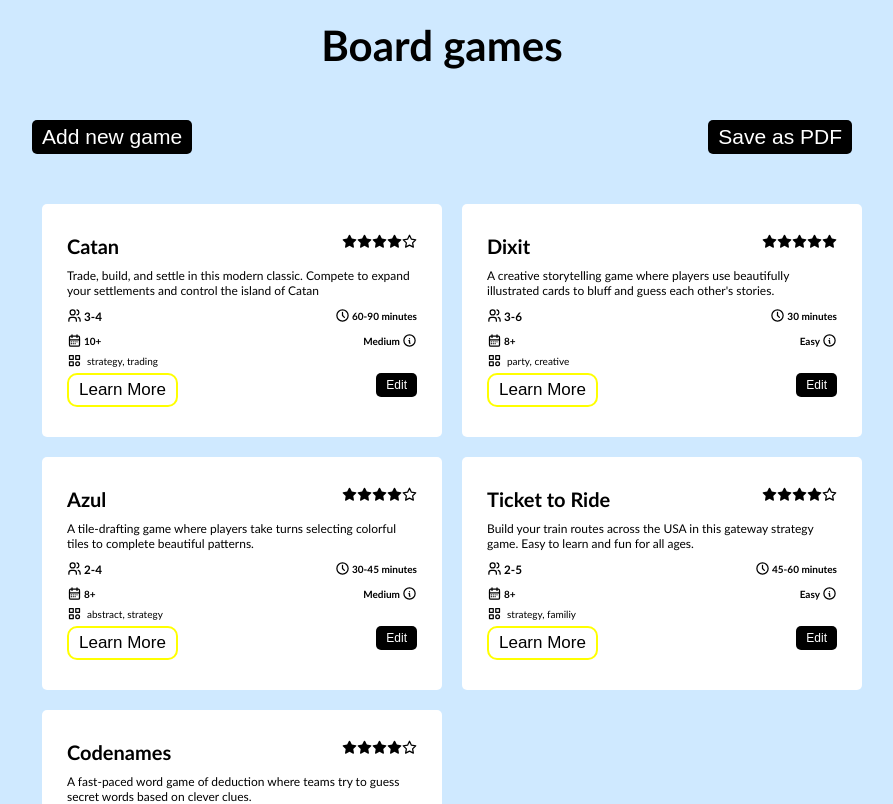
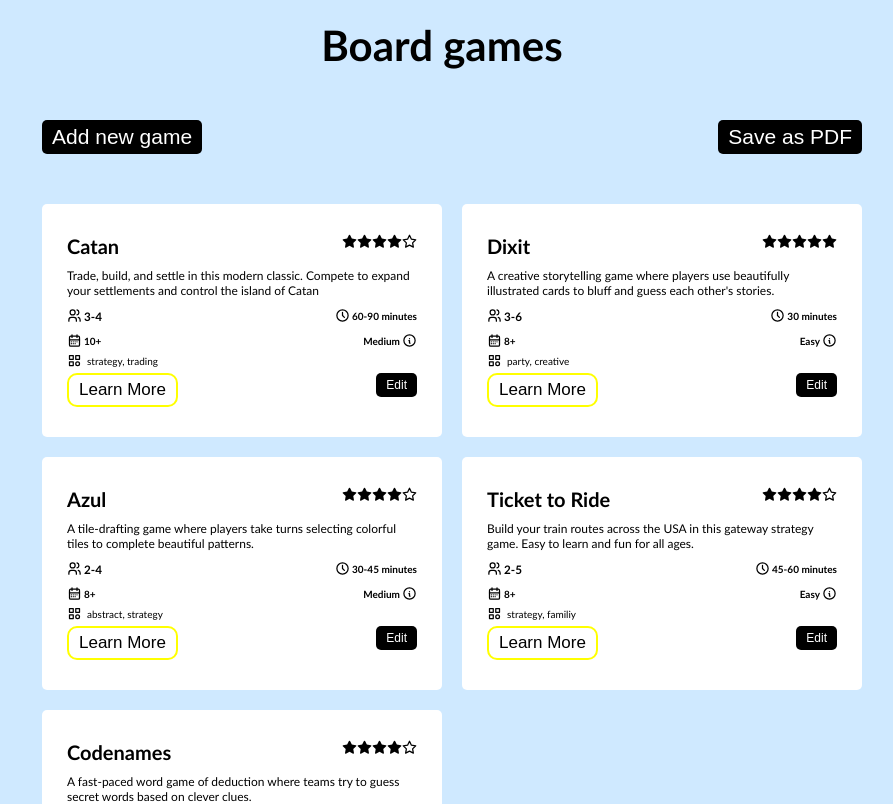
Before and after one commit to bernardkrehula/React-board-games, a React (Vite) app in the folder my-app/: page / in a window 1280 px wide. Shown: the top 804 px of the page, without its empty margins (198-1091 px from the left). Built offline with nearby package versions, Linux system fonts and the light colour scheme.

Commit message:
Fix save pdf btn position

```diff
--- a/my-app/src/App.css
+++ b/my-app/src/App.css
@@ -106,6 +106,7 @@
 .btns {
     display: flex;
     justify-content: space-between;
-    width: 820px;
+    width: 800px;
     margin: 50px auto;
+
 }
--- a/my-app/src/Btn.css
+++ b/my-app/src/Btn.css
@@ -23,3 +23,7 @@
     font-size: 1.2rem;
     float: right;
 }
+.save-pdf {
+    margin-left: auto;
+    margin-right: -20px;
+}
```
